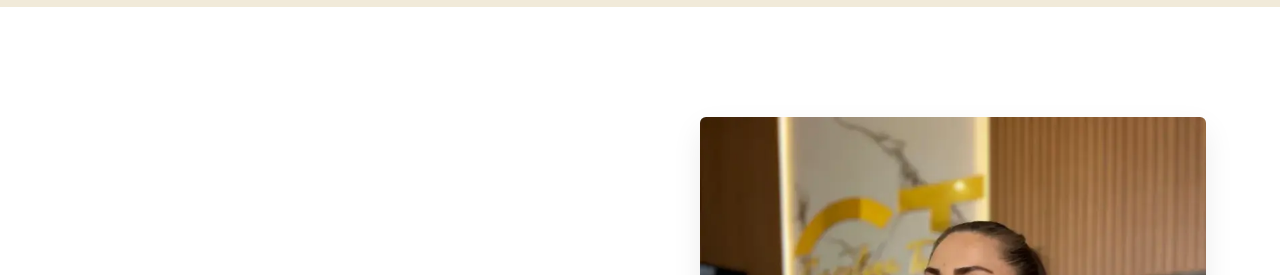
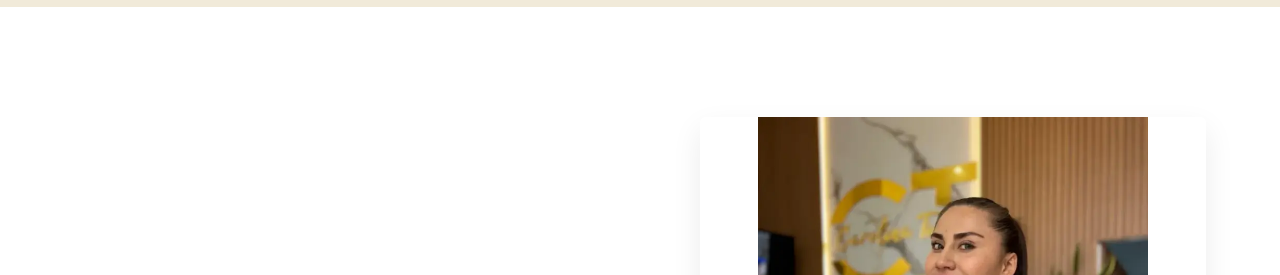
Before and after one commit to CAAP90/Fisioderma, a plain HTML site: page index.html in a window 1280 px wide. Shown: the part 4886-5161 px from the top of the page. Drawn offline with nearby package versions, Linux system fonts and the light colour scheme.

Commit message:
modificacion contenedor especialista

```diff
--- a/css/styles.css
+++ b/css/styles.css
@@ -495,15 +495,16 @@ Esto simplemente regresa el carrusel a como estaba antes de nuestras pruebas (co
 .especialista-media {
   position: relative;
   width: 100%;
+  display: flex;
+  justify-content: center;
+  align-items: center;
 }
 
 .especialista-media img {
   width: 100%;
-  height: 100%;
-  max-height: 520px; /* Le da un tope de alto controlado para que no crezca de más en pantallas grandes */
-  aspect-ratio: 4/5;
-  object-fit: cover;
-  object-position: center top; /* Alinea ligeramente hacia arriba para enfocar bien el rostro de la especialista */
+  height: auto; /* Cambiamos a auto para que respete la altura natural de la foto */
+  max-height: 520px; /* Evita que crezca demasiado en pantallas grandes */
+  object-fit: contain; /* Muestra la imagen completa sin recortar ni estirar */
   border-radius: var(--radius);
   box-shadow: var(--shadow-soft);
   display: block;
```
